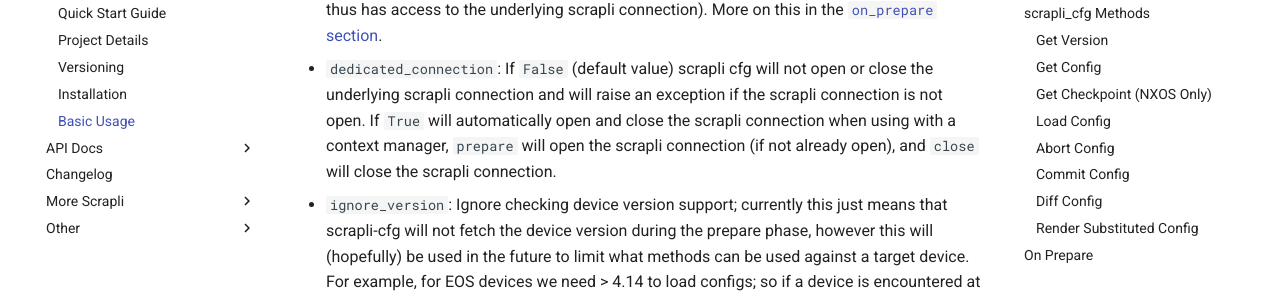
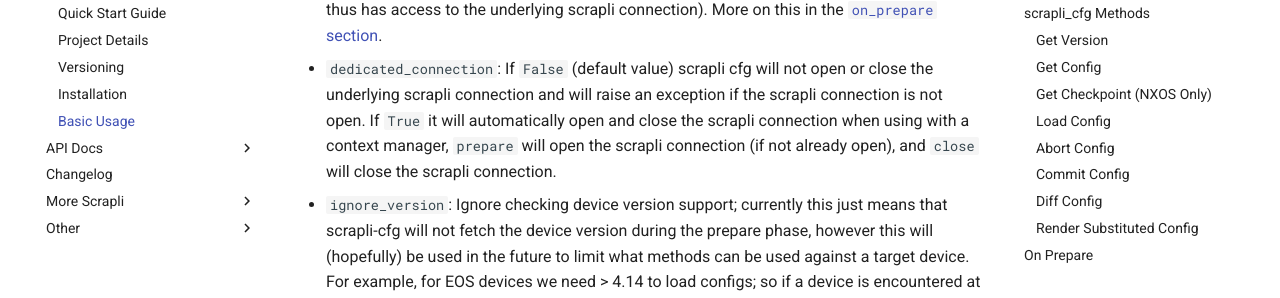
Before and after one commit to scrapli/scrapli_cfg, an MkDocs documentation site: the page built from docs/user_guide/basic_usage.md, in a window 1280 px wide and 900 px high, scrolled down 1197 px. Shown: the part 149-447 px from the top of the window. Built offline with MkDocs 1.6.1 and Material for MkDocs 9.7.7, drawn with Linux system fonts in a browser that asks for light colours; comment, search, counter and statistics services are not loaded.

````diff
--- a/docs/user_guide/basic_usage.md
+++ b/docs/user_guide/basic_usage.md
@@ -9,7 +9,6 @@ device. You can create your connection object directly from the appropriate scra
 `conn` object (scrapli connection object). A simple example of creating a scrapli_cfg object by both methods is below:
 
 ```python
-
 from scrapli import Scrapli
 from scrapli_cfg.platform.core.cisco_iosxe import ScrapliCfgIOSXE
 from scrapli_cfg import ScrapliCfg
@@ -52,7 +51,7 @@ The other remaining primary arguments are as follows:
   accept `cls` as the first argument which is a reference to the scrapli-cfg object itself (and thus has access to
   the underlying scrapli connection). More on this in the [`on_prepare` section](#on-prepare).
 - `dedicated_connection`: If `False` (default value) scrapli cfg will not open or close the underlying scrapli
-  connection and will raise an exception if the scrapli connection is not open. If `True` will automatically open
+  connection and will raise an exception if the scrapli connection is not open. If `True` it will automatically open
   and close the scrapli connection when using with a context manager, `prepare` will open the scrapli connection (if
   not already open), and `close` will close the scrapli connection.
 - `ignore_version`: Ignore checking device version support; currently this just means that scrapli-cfg will not
@@ -87,7 +86,6 @@ needs in order to manage the configurations.
 A simple example of fetching and printing the device version:
 
 ```python
-
 from scrapli import Scrapli
 from scrapli_cfg import ScrapliCfg
 
@@ -115,7 +113,6 @@ like to get -- generally this will be either "startup" or "running".
 A simple example of fetching and printing the device startup configuration:
 
 ```python
-
 from scrapli import Scrapli
 from scrapli_cfg import ScrapliCfg
 
@@ -145,7 +142,6 @@ as `get_config`, just resulting in fetching a checkpoint file. Some details abou
 A simple example of fetching and printing a checkpoint file from an NXOS device:
 
 ```python
-
 from scrapli import Scrapli
 from scrapli_cfg import ScrapliCfg
 
@@ -175,7 +171,6 @@ If `replace` is `False` (default) then the config will be loaded as a *merge* ca
 as a full *replace* candidate.
 
 ```python
-
 from scrapli import Scrapli
 from scrapli_cfg import ScrapliCfg
 
@@ -207,7 +202,6 @@ candidate config/delete config sessions used to load the config.
 
 
 ```python
-
 from scrapli import Scrapli
 from scrapli_cfg import ScrapliCfg
 
@@ -236,7 +230,6 @@ with Scrapli(**device) as conn:
 If you've loaded a config and want to save/commit it you can do so with the `commit_config` method:
 
 ```python
-
 from scrapli import Scrapli
 from scrapli_cfg import ScrapliCfg
 
@@ -276,7 +269,6 @@ the diff will always show the "full" configuration diff (with colorful output th
 You can see each of the diffs like so:
 
 ```python
-
 from scrapli import Scrapli
 from scrapli_cfg import ScrapliCfg
 
@@ -318,7 +310,6 @@ designed to help you with.
 Here is an example of using this method:
 
 ```python
-
 from scrapli import Scrapli
 from scrapli_cfg import ScrapliCfg
 from scrapli_cfg.platform.core.arista_eos.patterns import ETHERNET_INTERFACES
````
Also changed, not shown: README.md (+0 -3 lines).
